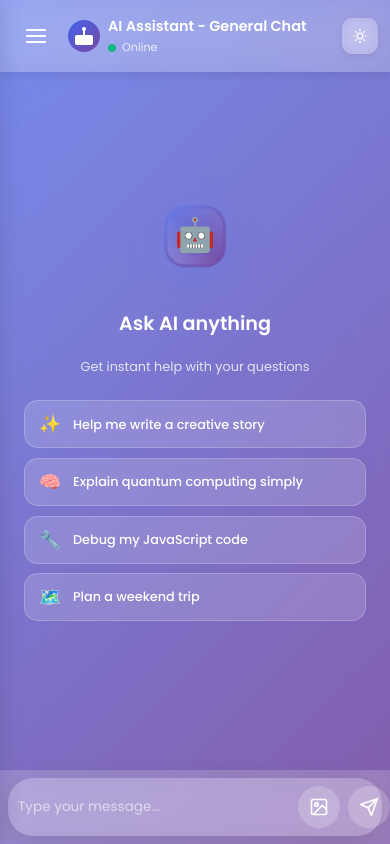
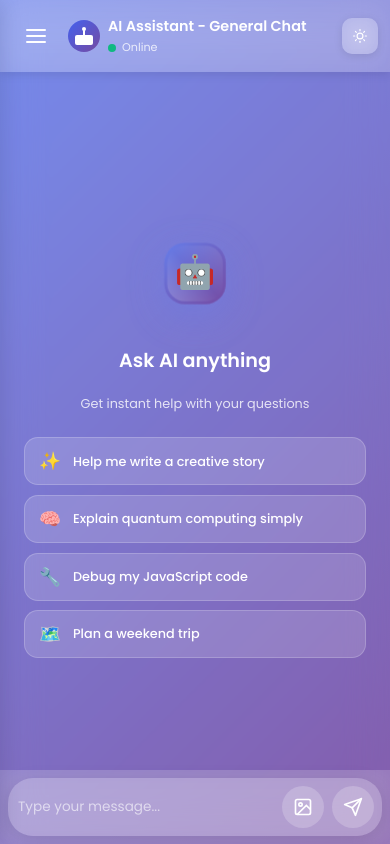
Before and after one commit to dadisodivine/Chatbot, a React (Vite) app in the folder Frontend/: page /chat in a window 390 px wide. Built offline with nearby package versions, Linux system fonts and the light colour scheme.

Commit message:
Update Chat.css

```diff
--- a/Frontend/src/Chat/Chat.css
+++ b/Frontend/src/Chat/Chat.css
@@ -454,25 +454,37 @@
   }
 
   .chatbot-input {
-    padding: 0.75rem;
+    position: fixed;
+    bottom: 0;
+    left: 0;
+    right: 0;
+    width: 100vw;
+    z-index: 100;
+    padding: 0.5rem 0.5rem 0.75rem 0.5rem;
     background: rgba(255, 255, 255, 0.15);
     backdrop-filter: blur(10px);
+    box-sizing: border-box;
   }
 
   .input-container {
+    width: 100%;
+    max-width: 100vw;
+    box-sizing: border-box;
     border-radius: 25px;
     padding: 0.6rem;
     gap: 0.6rem;
-    margin: 0;
-    box-shadow: 0 4px 25px rgba(0, 0, 0, 0.15);
+    margin: 0 auto;
+    display: flex;
+    align-items: center;
   }
 
   .input-container input[type="text"] {
+    min-width: 0;
+    width: 1%;
+    flex: 1 1 0%;
     font-size: 0.9rem;
     min-height: 36px;
-  }
-  .markdown{
-    line-height: 1px;
+    box-sizing: border-box;
   }
 
   .image-button,
@@ -482,6 +494,11 @@
     height: 42px;
     min-width: 42px;
     min-height: 42px;
+    box-sizing: border-box;
+    flex-shrink: 0;
+    margin: 0;
+    padding: 0;
+    overflow: hidden;
   }
 
   .selected-image-preview {
```
